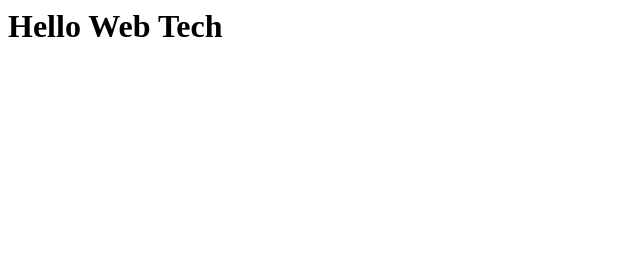
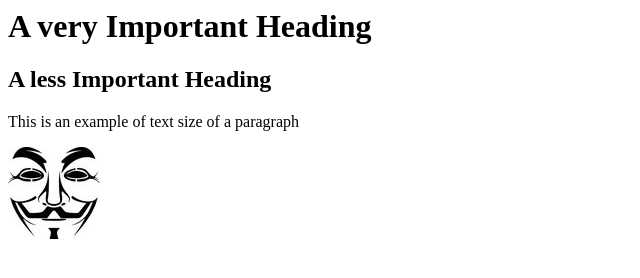
Before and after one commit to Danny-Mutale/set08801, a plain HTML site: page hello.html in a window 1280 px wide. Shown: the whole page, without its empty margins (0-640 px from the left). Drawn offline with Linux system fonts and the light colour scheme.

Commit message:
heading.html

```diff
--- a/hello.html
+++ b/hello.html
@@ -1,8 +1,12 @@
 <html>
 <head>
-<title>SET08101-Web Tech</title>
+<title>SET08801 - Headings </title>
 </head>
 <body>
-<h1>Hello Web Tech </h1>
+
+<h1>A very Important Heading</h1>
+  <h2>A less Important Heading</h2>
+    <p>This is an example of text size of a paragraph</p>
+    <img src="media/vmask.jpg"/>
 </body>
 <html>
```
